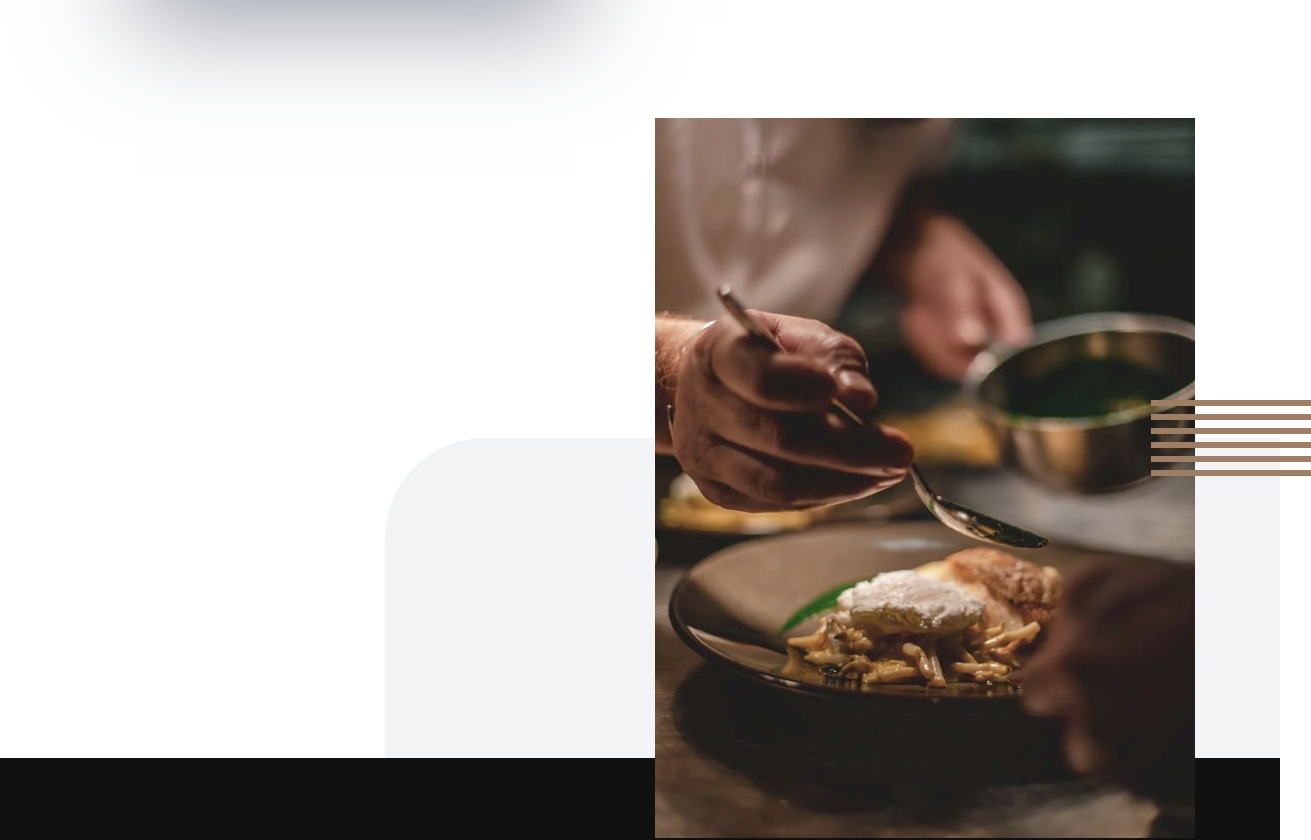
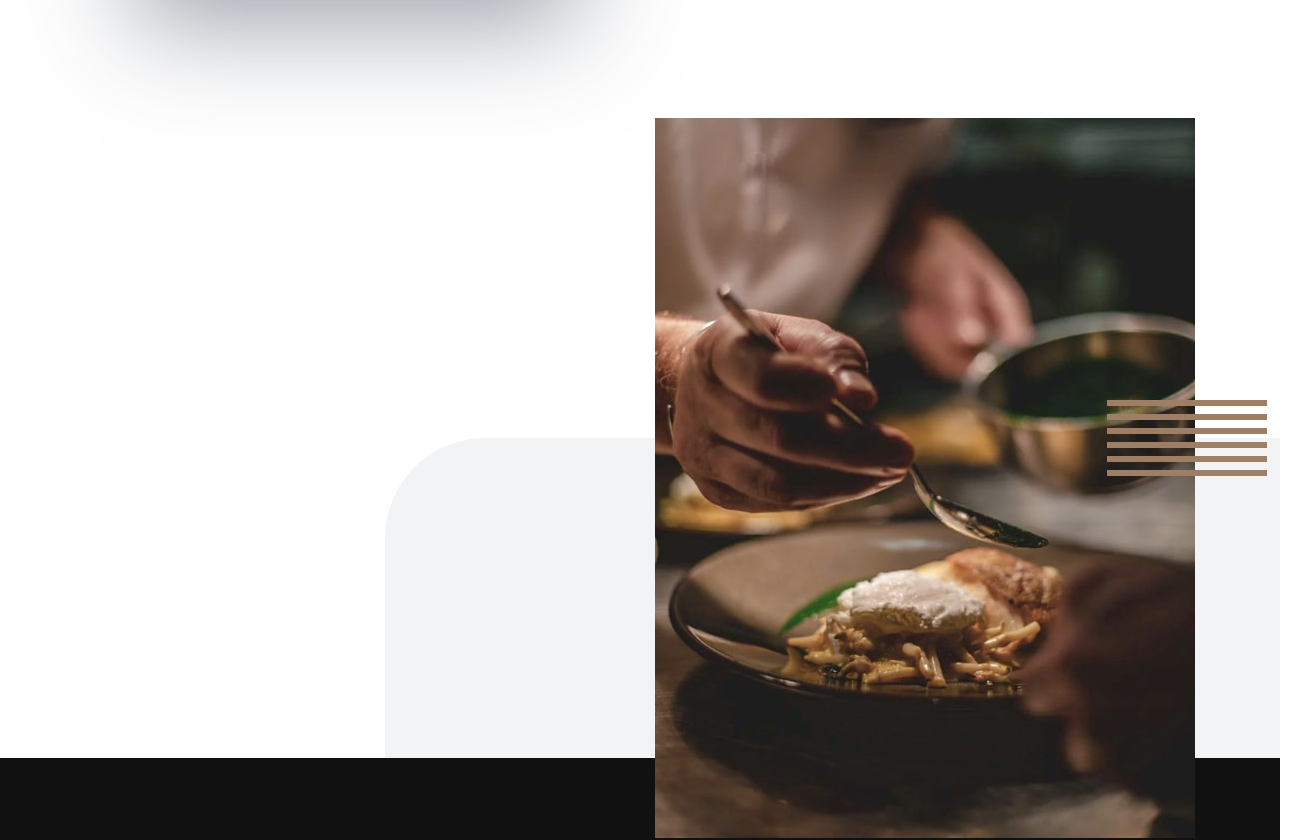
Before and after one commit to Bayoumi-dev/Dine-restaurant-website, a React (Create React App) app: page / in a window 1280 px wide. Shown: the part 1470-2310 px from the top of the page, 1311 px wide, since content can reach past the window. Built offline with nearby package versions, Linux system fonts and the light colour scheme.

Commit message:
fix style

```diff
--- a/src/components/features/Feature.tsx
+++ b/src/components/features/Feature.tsx
@@ -7,7 +7,7 @@ const Feature: FC<IFeature> = ({ imgSrc, heading, paragraph }) => {
          className="flex flex-col items-center xl:flex-row xl:last:flex-row-reverse xl:justify-between
          xl:last:-mb-20 md:last:after:absolute md:last:after:w-40 md:last:after:h-19
          md:last:after:bg-pattern-lines md:last:after:bg-no-repeat md:last:after:top-56 xl:last:after:top-[17.625rem]
-         md:last:after:right-0 xl:last:after:-right-29 xl:[&:last-of-type_picture]:!shadow-none relative">
+         md:last:after:right-0 xl:last:after:-right-18 2xl:last:after:-right-29 xl:[&:last-of-type_picture]:!shadow-none relative">
          <picture
             className="w-[20.4375rem] h-100 md:w-[35.8125rem] md:h-90 xl:w-135
             xl:h-180 overflow-hidden shadow-3xl animate animate-slide-up">
```
